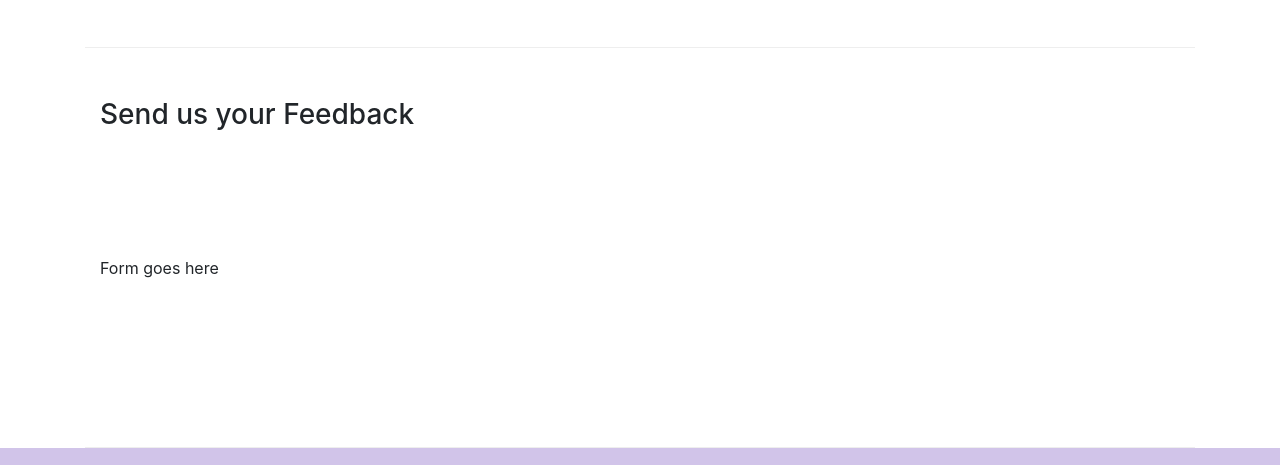
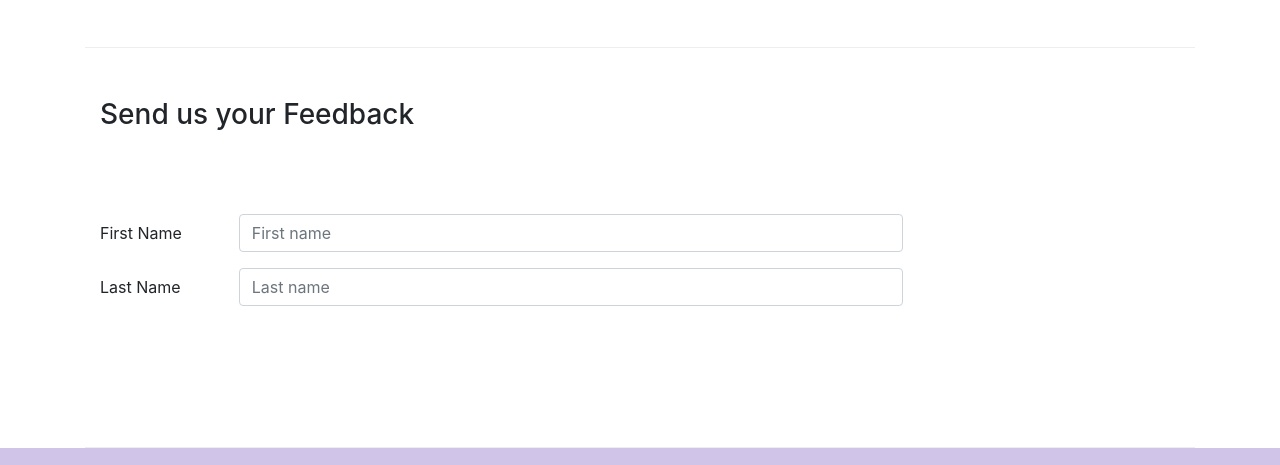
Before and after one commit to nourchouchene/bootstrap, a website: page contactus.html in a window 1280 px wide. Shown: the part 770-1235 px from the top of the page. Drawn offline with nearby package versions, Linux system fonts and the light colour scheme.

Commit message:
contact add successufully

```diff
--- a/contactus.html
+++ b/contactus.html
@@ -120,18 +120,55 @@
             </div>
         </div>
 
+         <!-- forms  -->
         <div class="row row-content">
            <div class="col-12">
               <h3>Send us your Feedback</h3>
            </div>
             <div class="col-12 col-md-9">
-                Form goes here
+               <form>
+
+                         <!-- First Name  -->
+              <div class ="form-group row ">
+
+         <label for ="firstname" class="col-md-2 col-form-label"> First Name
+
+         </label>
+
+          <div class ="col-md-10">
+          <input type ="text "  class ="form-control" id ="firstname" name = "first name"
+           placeholder = "First name ">
+
+                         <!-- Last Name  -->
+          </div>
+              </div>
+              <div class ="form-group row ">
+
+                <label for ="Lastname" class="col-md-2 col-form-label"> Last Name
+
+                </label>
+
+                 <div class ="col-md-10">
+                 <input type ="text "  class ="form-control" id ="Lastname" name = "Last name"
+                  placeholder = "Last name ">
+
+                 </div>
+                 </div>
+
+                 <!-- Mobile  -->
+
+
+               </form>
             </div>
              <div class="col-12 col-md">
             </div>
        </div>
 
     </div>
+
+
+             <!-- footer  -->
+
 
     <footer class="footer">
         <div class="container">
@@ -174,10 +211,10 @@
            </div>
         </div>
     </footer>
-    <!-- jQuery first, then Popper.js, then Bootstrap JS. -->
-    <script src="node_modules/jquery/dist/jquery.slim.min.js"></script>
-    <script src="node_modules/popper.js/dist/umd/popper.min.js"></script>
-    <script src="node_modules/bootstrap/dist/js/bootstrap.min.js"></script>
+   <!-- jQuery first, jquery  then Popper.js, then Bootstrap JS. -->
+   <script src="node_modules/jquery/dist/jquery.slim.min.js"></script>
+   <script src="node_modules/popper.js/dist/umd/popper.min.js"></script>
+   <script src="node_modules/bootstrap/dist/js/bootstrap.min.js"></script>
 </body>
 
 </html>
```
Also changed, not shown: package.json (+10 -2 lines).
